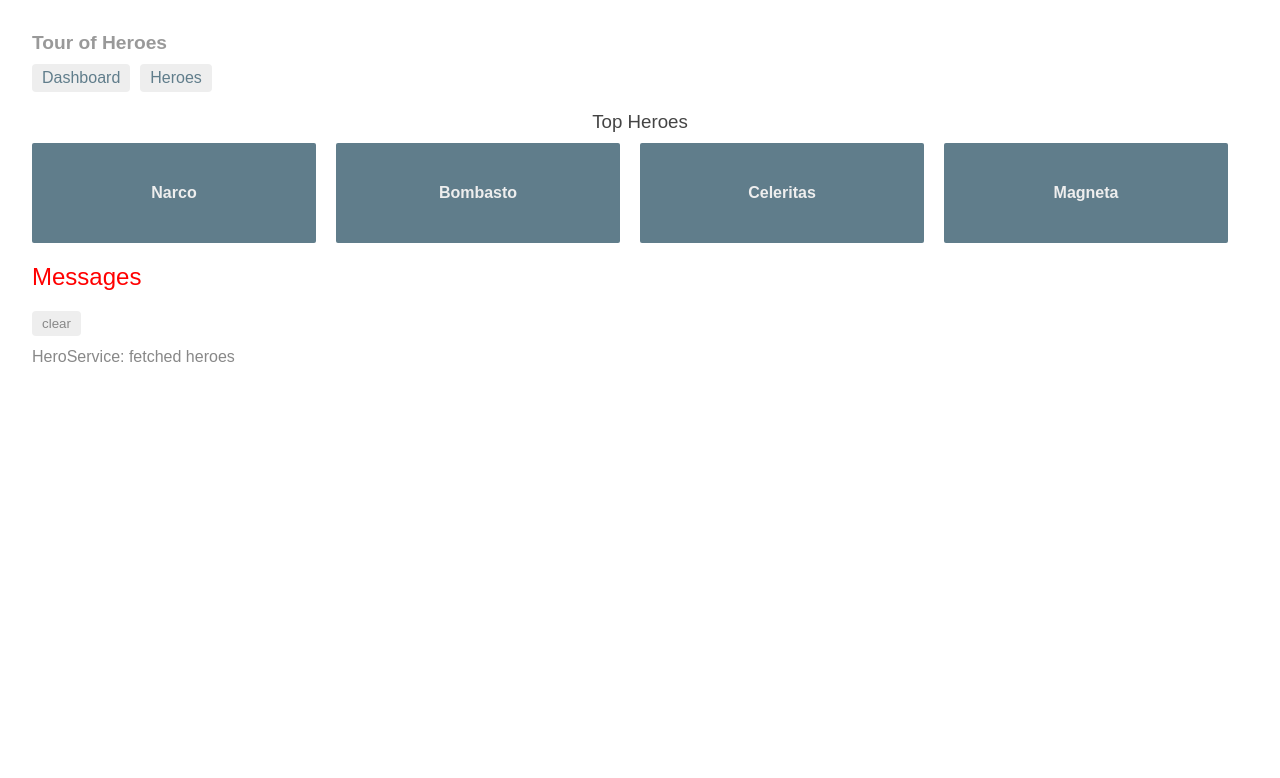
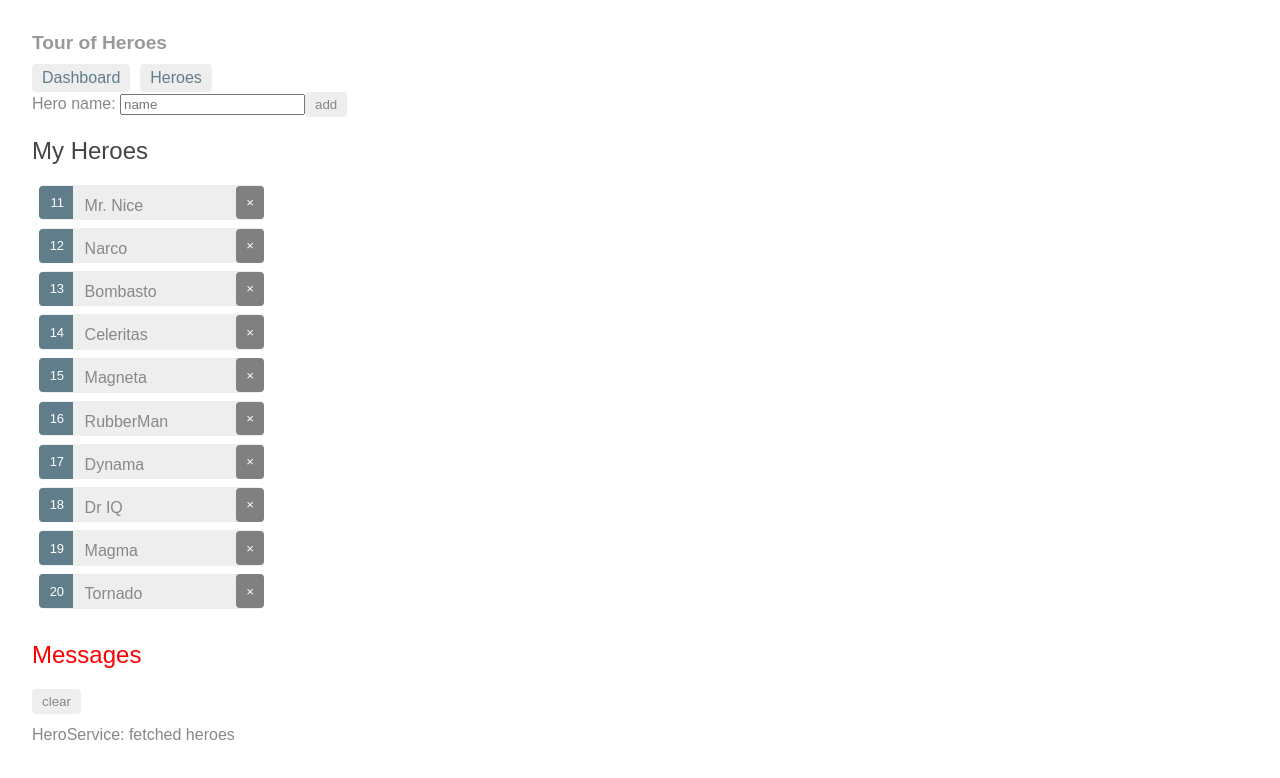
Before and after one commit to l08084/vue-tour-of-heroes-tutorial, a Vue app: page /#/heroes in a window 1280 px wide. Before the commit this address led to /#/. Shown: the top 778 px of the page. Built offline with nearby package versions, Linux system fonts and the light colour scheme.

Commit message:
レイアウト修正

```diff
--- a/src/components/pages/Heroes.vue
+++ b/src/components/pages/Heroes.vue
@@ -9,9 +9,14 @@
     <h2>My Heroes</h2>
     <ul class="heroes">
         <li v-for="hero in heroes"
-            :key="hero.id"
-            v-on:click="select(hero)">
+            :key="hero.id">
+            <div class="link-group">
+                <div class="link" v-on:click="select(hero)">
                     <span class="badge">{{hero.id}}</span>{{hero.name}}
+                </div>
+                <button class="delete"
+                    v-on:click="deleteHero(hero)">×</button>
+            </div>
         </li>
     </ul>
 </div>
@@ -30,14 +35,17 @@ export default {
         }
     },
     methods: {
-        select: function(hero) {
+        select: function (hero) {
             router.push({name: 'Detail', params : {id: hero.id}})
         },
-        add: function(name) {
+        add: function (name) {
             name = name.trim();
             if (!name) { return }
             store.addHero(name)
             this.heroName = ''
+        },
+        deleteHero: function (hero) {
+            console.log(hero)
         }
     },
     mounted: function () {
@@ -54,28 +62,33 @@ export default {
   width: 15em;
 }
 .heroes li {
+  position: relative;
   cursor: pointer;
-    position: relative;
-    left: 0;
   background-color: #EEE;
   margin: .5em;
   padding: .3em 0;
   height: 1.6em;
   border-radius: 4px;
 }
-.heroes li.selected:hover {
-    background-color: #BBD8DC !important;
-    color: white;
-}
+
 .heroes li:hover {
   color: #607D8B;
   background-color: #DDD;
   left: .1em;
 }
-.heroes .text {
+
+.heroes a {
+  color: #888;
+  text-decoration: none;
   position: relative;
-    top: -3px;
+  display: block;
+  width: 250px;
 }
+
+.heroes a:hover {
+  color:#607D8B;
+}
+
 .heroes .badge {
   display: inline-block;
   font-size: small;
@@ -87,7 +100,36 @@ export default {
   left: -1px;
   top: -4px;
   height: 1.8em;
+  min-width: 16px;
+  text-align: right;
   margin-right: .8em;
   border-radius: 4px 0 0 4px;
 }
+
+button {
+  background-color: #eee;
+  border: none;
+  padding: 5px 10px;
+  border-radius: 4px;
+  cursor: pointer;
+  cursor: hand;
+  font-family: Arial;
+}
+
+button:hover {
+  background-color: #cfd8dc;
+}
+
+button.delete {
+  position: relative;
+  bottom: 4px;
+  background-color: gray !important;
+  color: white;
+}
+.link-group {
+    display: flex;
+}
+.link {
+    width: 90%;
+}
 </style>
```
Lines whose indentation alone changed are shown as unchanged.
